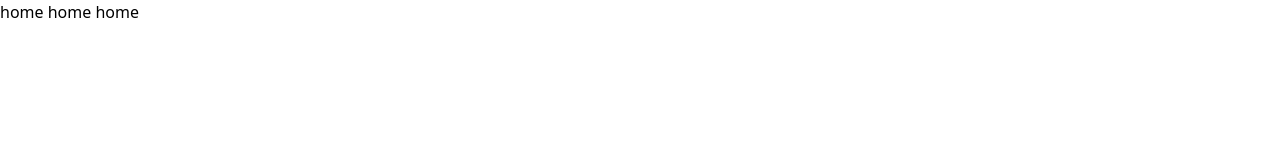
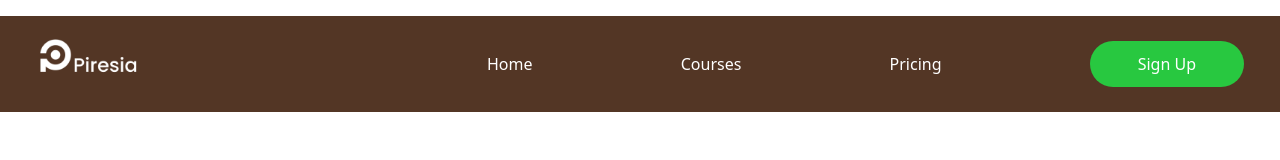
Before and after one commit to ImStillBlessed/piresia-classroom, a website: page src/pages/index.html in a window 1280 px wide. Drawn offline with Linux system fonts and the light colour scheme.

Commit message:
done navigation bar

```diff
--- a/src/pages/index.html
+++ b/src/pages/index.html
@@ -8,12 +8,19 @@
 </head>
 <body>
     <div class="bg-white">
-        <div bg-primary>
+        <nav class="bg-primary h-24 mt-4 flex justify-between items-center">
+            <img class="h-36 w-auto overflow-hidden pl-4" src="./../components/text-logo.png" alt="piresia-logo">
+            <div class="capitalize text-white space-x-36 mr-9">
+                <a href="#">home</a>
+                <a href="#">courses</a>
+                <a href="#">pricing</a>
+                <a class="rounded-3xl bg-secondary py-3 px-12" href="#">
+                    sign up
+                </a>
+            </div>
 
-        </div>
-        <a href="#">home</a>
-        <a href="#">home</a>
-        <a href="#">home</a>
+        </nav>
+
     </div>
 </body>
 </html>
--- a/tailwind.config.js
+++ b/tailwind.config.js
@@ -1,3 +1,4 @@
+const colors = require('tailwindcss/colors')
 /** @type {import('tailwindcss').Config} */
 module.exports = {
   content: ["./src/**/*.{html,js}"],
@@ -6,7 +7,19 @@ module.exports = {
       'primary' : '#533625',
       'secondary' : '#28C840',
       'litegreen' : '#84FFA5',
-      'border' : '#FBE068'
+      'border' : '#FBE068',
+      transparent: 'transparent',
+      current: 'currentColor',
+      black: colors.black,
+      white: colors.white,
+      emerald: colors.emerald,
+      indigo: colors.indigo,
+      yellow: colors.yellow,
+      stone: colors.warmGray,
+      sky: colors.lightBlue,
+      neutral: colors.trueGray,
+      gray: colors.coolGray,
+      slate: colors.blueGray,
     },
     extend: {},
   },
```
Also changed, not shown: dist/output.css, src/components/Ellipse 347.svg (added), src/components/Ellipse 4.png (added), src/components/Image (1).jpg (added), src/components/Image.jpg (added), src/components/Image.png (added), src/components/Vector 200.png (added), src/components/Vector 201.png (added), src/components/icon 2 1.png (added), src/components/text-logo.png (added).
